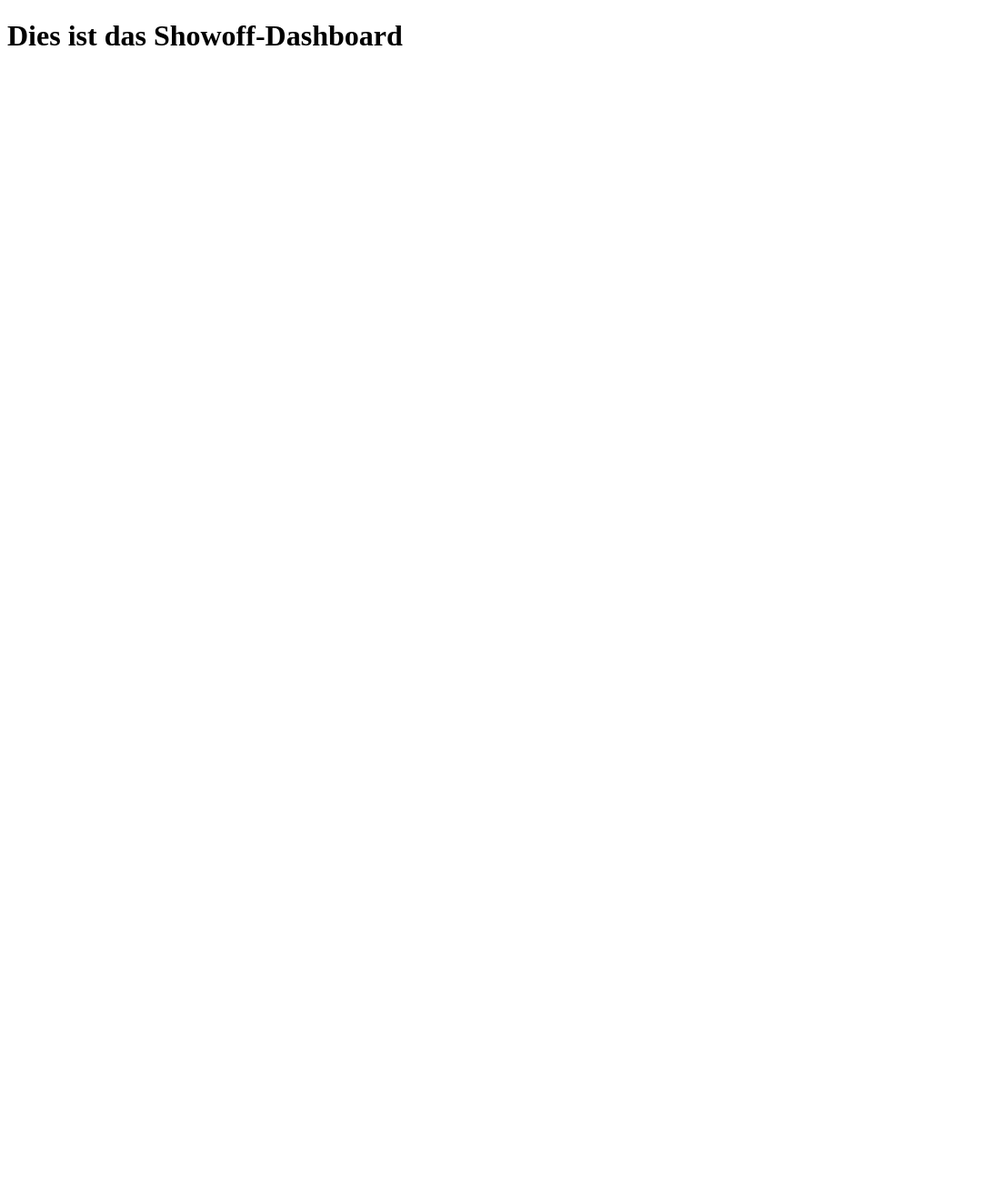
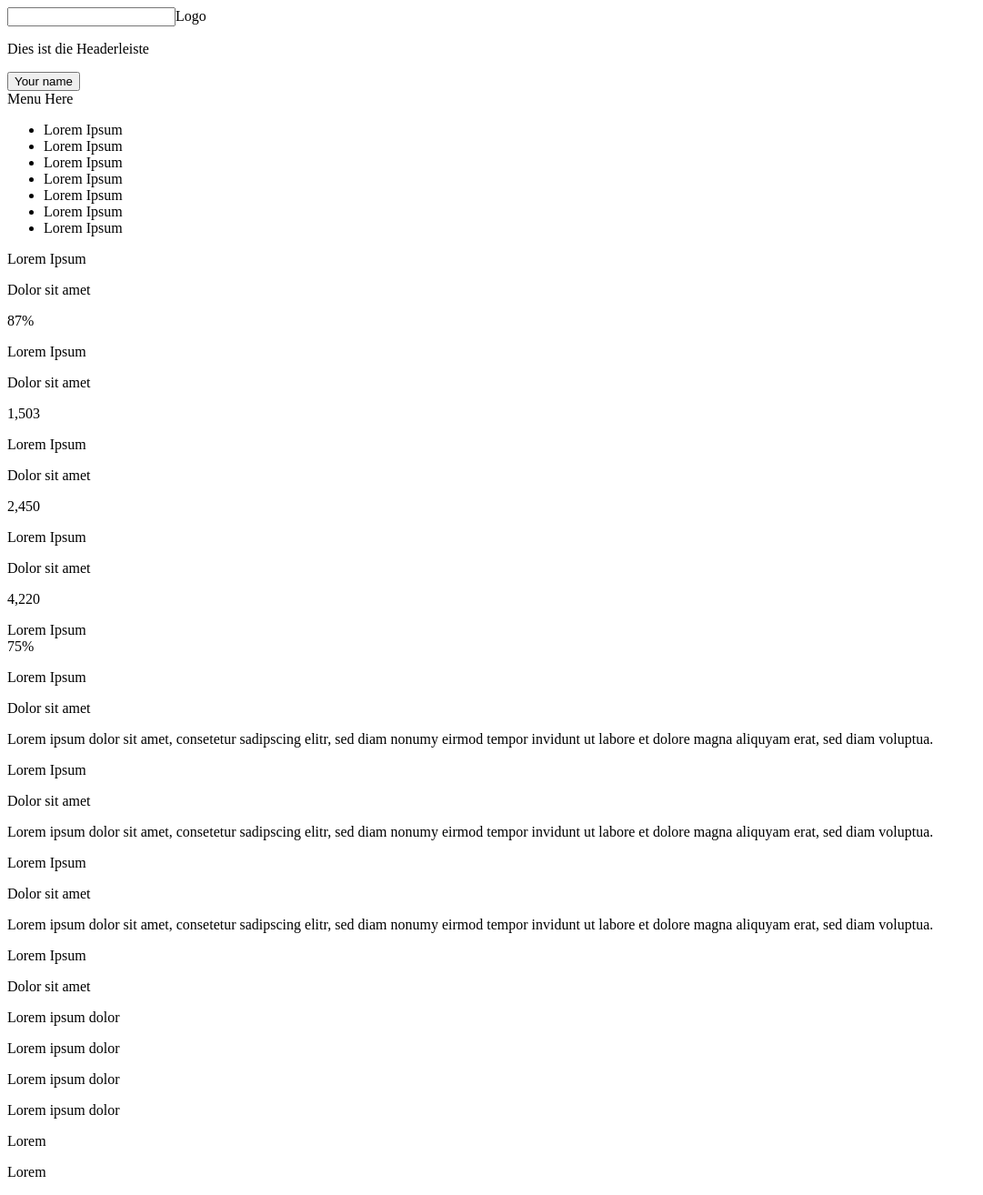
Before and after one commit to jana2308walter/showoff-dashboard, an Angular app: page / in a window 1280 px wide. Shown: the whole page at 91% size, without its empty margins (0-1081 px from the left). Before the commit the page ends 800 px from the top, so only its background shows below. Built offline with nearby package versions, Linux system fonts and the light colour scheme.

Commit message:
feat: Add HTML for first draft

```diff
--- a/src/app/showoff-dashboard.component.html
+++ b/src/app/showoff-dashboard.component.html
@@ -1 +1,88 @@
-<h1>Dies ist das Showoff-Dashboard</h1>
+<div class="top-bar">
+  <input id="search" />
+  <span>Logo</span>
+  <p>Dies ist die Headerleiste</p>
+  <button>Your name</button>
+</div>
+
+<div class="side-bar">
+  <div>Menu Here</div>
+  <div>
+    <ul>
+      @for (item of sidebarItems; track item) {
+        <li>Lorem Ipsum</li>
+      }
+    </ul>
+  </div>
+</div>
+
+<div class="card-row">
+  <div class="card">
+    <p>Lorem Ipsum</p>
+    <p>Dolor sit amet</p>
+    <p>87%</p>
+  </div>
+
+  <div class="card">
+    <p>Lorem Ipsum</p>
+    <p>Dolor sit amet</p>
+    <p>1,503</p>
+  </div>
+
+  <div class="card">
+    <p>Lorem Ipsum</p>
+    <p>Dolor sit amet</p>
+    <p>2,450</p>
+  </div>
+
+  <div class="card">
+    <p>Lorem Ipsum</p>
+    <p>Dolor sit amet</p>
+    <p>4,220</p>
+  </div>
+</div>
+
+<div class="card-row">
+  <div class="card">Lorem Ipsum</div>
+  <div class="card">75%</div>
+</div>
+
+<div class="card-row">
+  <div class="card">
+    <p>Lorem Ipsum</p>
+    <p>Dolor sit amet</p>
+    <p>
+      Lorem ipsum dolor sit amet, consetetur sadipscing elitr, sed diam nonumy eirmod tempor
+      invidunt ut labore et dolore magna aliquyam erat, sed diam voluptua.
+    </p>
+  </div>
+
+  <div class="card">
+    <p>Lorem Ipsum</p>
+    <p>Dolor sit amet</p>
+    <p>
+      Lorem ipsum dolor sit amet, consetetur sadipscing elitr, sed diam nonumy eirmod tempor
+      invidunt ut labore et dolore magna aliquyam erat, sed diam voluptua.
+    </p>
+  </div>
+
+  <div class="card">
+    <p>Lorem Ipsum</p>
+    <p>Dolor sit amet</p>
+    <p>
+      Lorem ipsum dolor sit amet, consetetur sadipscing elitr, sed diam nonumy eirmod tempor
+      invidunt ut labore et dolore magna aliquyam erat, sed diam voluptua.
+    </p>
+  </div>
+
+  <div class="card">
+    <p>Lorem Ipsum</p>
+    <p>Dolor sit amet</p>
+    <p>Lorem ipsum dolor</p>
+    <p>Lorem ipsum dolor</p>
+    <p>Lorem ipsum dolor</p>
+    <p>Lorem ipsum dolor</p>
+    <p>Lorem</p>
+    <p>Lorem</p>
+  </div>
+</div>
--- a/src/app/showoff-dashboard.component.ts
+++ b/src/app/showoff-dashboard.component.ts
@@ -5,4 +5,6 @@ import { Component } from '@angular/core';
   imports: [],
   templateUrl: './showoff-dashboard.component.html'
 })
-export class ShowoffDashboardComponent {}
+export class ShowoffDashboardComponent {
+  protected sidebarItems = Array.from({ length: 7 }, (_, i) => i);
+}
```
